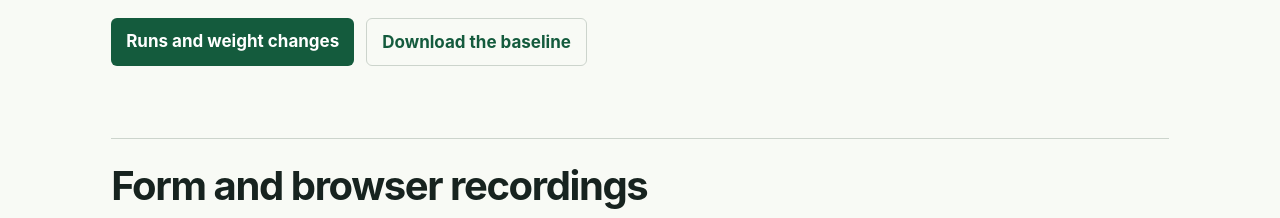
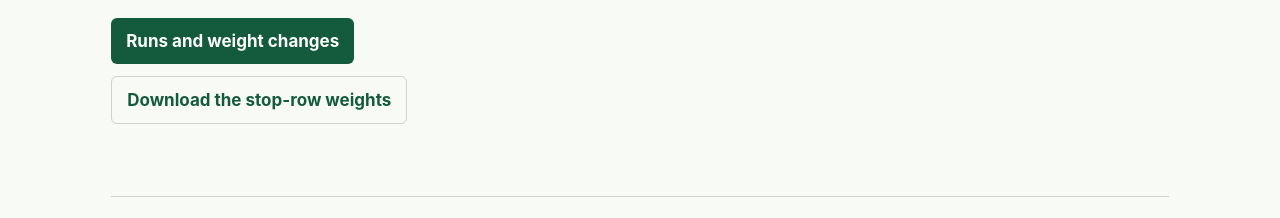
Before and after one commit to jtc268/inkling-2-fast-computer-use, a plain HTML site: page docs/index.html in a window 1280 px wide. Shown: the part 572-790 px from the top of the page. Drawn offline with Linux system fonts and the light colour scheme.

Commit message:
Link the tested standalone command-stop weights

```diff
--- a/docs/index.html
+++ b/docs/index.html
@@ -15,7 +15,7 @@ code{font-size:.88em;background:#e9eee8;border-radius:3px;padding:1px 4px}pre{ba
 @media(max-width:760px){.hero{grid-template-columns:1fr}header{margin-bottom:30px}.hero video{max-height:76vh;object-fit:contain}.detail{margin-top:30px}}
 </style></head><body><main>
 <header><span>Inkling 2 Mini / Browser use</span><a href="https://github.com/jtc268/inkling-2-fast-computer-use">GitHub ↗</a></header>
-<div class="hero"><div><h1>6.78× on an order lookup</h1><p class="lede">The published browser-search weights took 46.71 seconds. Changing the row that ends generation brought the same lookup to 6.89 seconds. Both returned the correct order status.</p><p class="note">M5 Max MacBook Pro · 39.82 seconds saved · 4.40× in the opposite run order.</p><p class="note">Upstream stock failed this task on Mac. The baseline for this speedup is the published browser-search checkpoint.</p><div class="buttons"><a class="button" href="https://github.com/jtc268/inkling-2-fast-computer-use/blob/main/benchmark/WEBARENA-ORDER-STOP.md">Runs and weight changes</a><a class="button alt" href="https://huggingface.co/husky8/Inkling-2-Fast-Computer-Use/tree/9a38b0bfc3f703da81ee3bca2e99da929c4623ad">Download the baseline</a></div></div>
+<div class="hero"><div><h1>6.78× on an order lookup</h1><p class="lede">The published browser-search weights took 46.71 seconds. Changing the row that ends generation brought the same lookup to 6.89 seconds. Both returned the correct order status.</p><p class="note">M5 Max MacBook Pro · 39.82 seconds saved · 4.40× in the opposite run order.</p><p class="note">Upstream stock failed this task on Mac. The baseline for this speedup is the published browser-search checkpoint.</p><div class="buttons"><a class="button" href="https://github.com/jtc268/inkling-2-fast-computer-use/blob/main/benchmark/WEBARENA-ORDER-STOP.md">Runs and weight changes</a><a class="button alt" href="https://huggingface.co/husky8/Inkling-2-Fast-Computer-Use/tree/dc1cecc5b251ed3d4a4202a2267486a84a6f4684">Download the stop-row weights</a></div></div>
 <figure><video controls playsinline preload="metadata" poster="ordered-browser-poster.jpg" width="1200" height="900" src="browser-benchmark-in-order.mp4" aria-label="All browser tasks in benchmark order"></video><figcaption>34 tasks in order · 1× excerpts · 2:20. <a href="browser-benchmark-in-order.mp4" download>Save the film</a> · <a href="https://github.com/jtc268/inkling-2-fast-computer-use/blob/main/benchmark/ORDERED-BROWSER-VIDEO.md">Chapter times and grades</a>.</figcaption></figure></div>
 <section class="detail" id="headline-films"><h2>Form and browser recordings</h2><p><a href="headline-autocomplete.mp4">Autocomplete at 1×</a> · <a href="headline-email-reply.mp4">Email reply at 1×</a> · <a href="headline-form-submit.mp4">Form submit at 1×</a> · <a href="form-cart-recheck.mp4">Repeated form and cart at 1×</a> · <a href="form-to-cart.mp4">Original form and cart at 1×</a> · <a href="webarena-forum.mp4">WebArena forum post at 1×</a></p></section>
 <section class="detail" id="replication"><h2>Form and cart, repeated</h2><p>In the original six pairs, the first edit was 2.56× faster. In the repeat, it was 2.39× faster across four joint completions. The edit passed 6/6 and the original passed 4/6.</p><p><a href="form-cart-recheck.mp4">Watch the four-row edit on the same dress</a> · <a href="https://github.com/jtc268/inkling-2-fast-computer-use/blob/main/benchmark/FORM-CART-RECHECK.md">All Mac and RTX 5090 checks</a></p></section>
```
Also changed, not shown: 1 other file.
